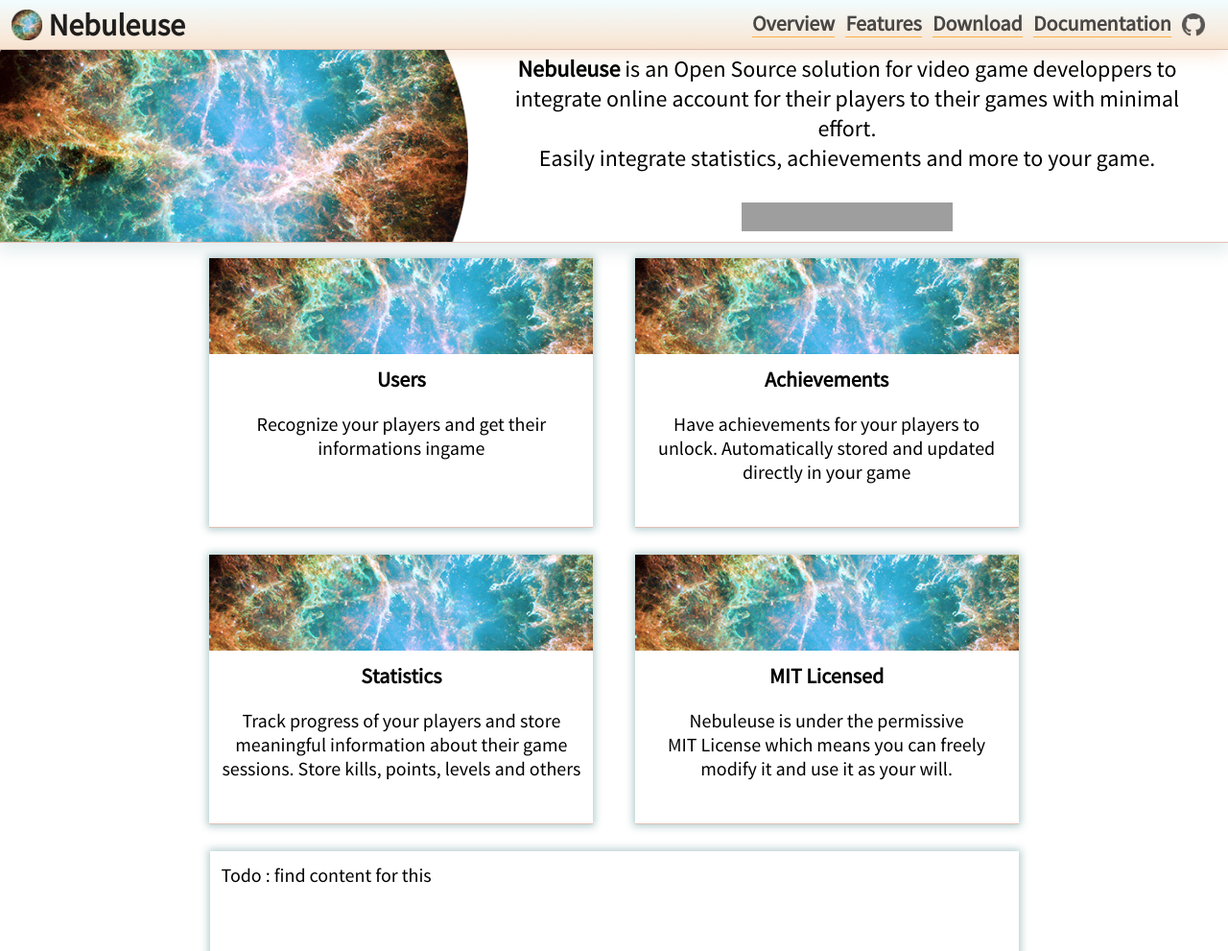
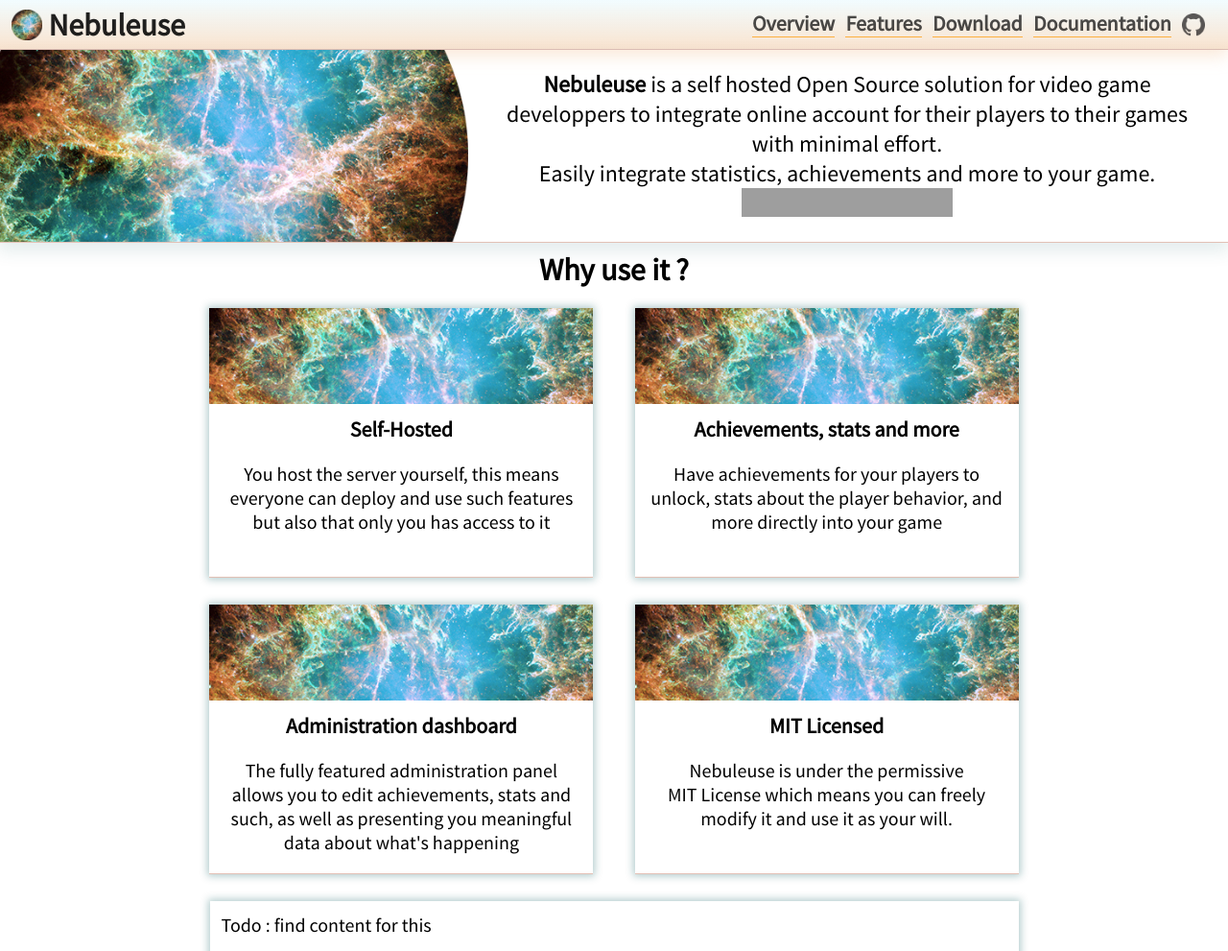
Before and after one commit to Nebuleuse/Nebuleuse.github.io, a plain HTML site: page index.html in a window 1280 px wide. Shown: the top 991 px of the page at 96% size. Drawn offline with Linux system fonts and the light colour scheme; grey boxes are pictures that could not be loaded.

Commit message:
Updated overview page again

```diff
--- a/style.css
+++ b/style.css
@@ -98,6 +98,10 @@ footer {
 	width: 100%;
 	text-align: center;
 }
+.OverviewContainer h1 {
+	margin-bottom: 4px;
+	margin-top: 8px;
+}
 .OverviewPanel, .OverviewInfo {
 	width: 400px;
 	height: 280px;
--- a/tpl/overview.html
+++ b/tpl/overview.html
@@ -3,20 +3,21 @@
 		<img src="img/nebuleuseLogo.png" width="512" height="512" />
 	</section>
 	<section class="TopRight">
-		<span><strong>Nebuleuse</strong> is an Open Source solution for video game developpers to integrate online account for their players to their games with minimal effort.<br/>
-		Easily integrate statistics, achievements and more to your game.<br><br>
+		<span><strong>Nebuleuse</strong> is a self hosted Open Source solution for video game developpers to integrate online account for their players to their games with minimal effort.<br/>
+		Easily integrate statistics, achievements and more to your game.<br>
 		<iframe src="https://ghbtns.com/github-btn.html?user=nebuleuse&type=follow&count=true&size=large" frameborder="0" scrolling="0" width="220px" height="30px"></iframe>
 		</span>
 	</section>
 </section>
 <div class="OverviewContainer">
+<h1>Why use it ?</h1>
 <section class="OverviewPanel">
 	<section class="OverviewTop">
 		<img src="img/nebuleuseLogo.png" width="512" height="512" />
 	</section>
 	<section class="OverviewContent">
-		<h2>Users</h2>
-		<p>Recognize your players and get their informations ingame</p>
+		<h2>Self-Hosted</h2>
+		<p>You host the server yourself, this means everyone can deploy and use such features but also that only you has access to it</p>
 	</section>
 </section>
 <section class="OverviewPanel">
@@ -24,8 +25,8 @@
 		<img src="img/nebuleuseLogo.png" width="512" height="512" />
 	</section>
 	<section class="OverviewContent">
-		<h2>Achievements</h2>
-		<p>Have achievements for your players to unlock. Automatically stored and updated directly in your game</p>
+		<h2>Achievements, stats and more</h2>
+		<p>Have achievements for your players to unlock, stats about the player behavior, and more directly into your game</p>
 	</section>
 </section>
 <section class="OverviewPanel">
@@ -33,8 +34,8 @@
 		<img src="img/nebuleuseLogo.png" width="512" height="512" />
 	</section>
 	<section class="OverviewContent">
-		<h2>Statistics</h2>
-		<p>Track progress of your players and store meaningful information about their game sessions. Store kills, points, levels and others</p>
+		<h2>Administration dashboard</h2>
+		<p>The fully featured administration panel allows you to edit achievements, stats and such, as well as presenting you meaningful data about what's happening</p>
 	</section>
 </section>
 <section class="OverviewPanel">
```
